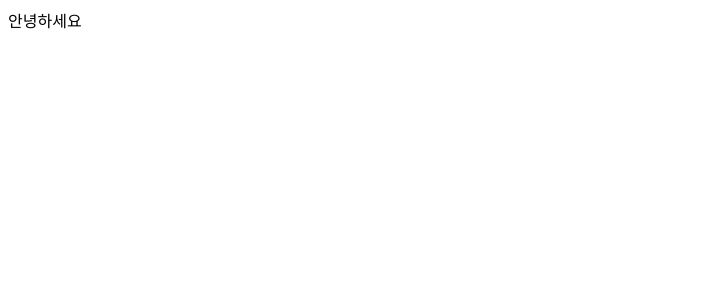
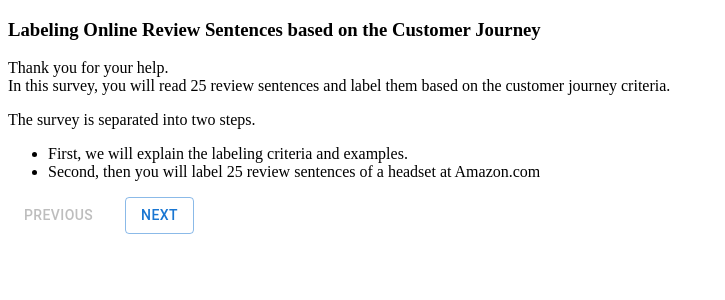
Before and after one commit to TheStarkor/review_generator, a React (Create React App) app in the folder front/: page / in a window 1280 px wide. Shown: the top 300 px of the page, without its empty margins (0-725 px from the left). Built offline with nearby package versions, Linux system fonts and the light colour scheme.

Commit message:
feat: make intro page

```diff
--- a/front/package.json
+++ b/front/package.json
@@ -3,11 +3,15 @@
   "version": "0.1.0",
   "private": true,
   "dependencies": {
+    "@emotion/react": "^11.9.3",
+    "@emotion/styled": "^11.9.3",
+    "@mui/material": "^5.9.2",
     "@testing-library/jest-dom": "^5.16.4",
     "@testing-library/react": "^13.3.0",
     "@testing-library/user-event": "^13.5.0",
     "react": "^18.2.0",
     "react-dom": "^18.2.0",
+    "react-router-dom": "^6.3.0",
     "react-scripts": "5.0.1",
     "web-vitals": "^2.1.4"
   },
--- a/front/src/App.js
+++ b/front/src/App.js
@@ -1,8 +1,18 @@
+import React from "react";
+import { BrowserRouter as Router, Routes, Route } from "react-router-dom";
+import Intro from "./pages/Intro";
+import Sample from "./pages/Sample";
+import Problem from "./pages/Problem";
+
 function App() {
   return (
-    <div className="App">
-      안녕하세요
-    </div>
+    <Router>
+      <Routes>
+        <Route path="/" element={<Intro />} />
+        <Route path="/sample" element={<Sample />} />
+        <Route path="/problem" element={<Problem />} />
+      </Routes>
+    </Router>
   );
 }
 
--- /dev/null
+++ b/front/src/pages/Intro.jsx
@@ -0,0 +1,26 @@
+import React from 'react';
+import Button from '@mui/material/Button';
+import Stack from '@mui/material/Stack';
+import { Link } from 'react-router-dom';
+
+const Intro = (props) => {
+	return (
+		<>
+			<h3>Labeling Online Review Sentences based on the Customer Journey</h3>
+			<p>Thank you for your help. <br/> In this survey, you will read 25 review sentences and label them based on the customer journey criteria.</p>
+			<p>The survey is separated into two steps.</p>
+			<ul>
+				<li>First, we will explain the labeling criteria and examples.</li>
+				<li>Second, then you will label 25 review sentences of a headset at Amazon.com</li>
+			</ul>
+			<Stack direction="row" spacing={2}>
+				<Button variant="disabled">Previous</Button>
+				<Link to="/problem">
+					<Button variant="outlined">Next</Button>
+				</Link>
+			</Stack>
+		</>
+	);
+};
+
+export default Intro;
--- /dev/null
+++ b/front/src/pages/Problem.jsx
@@ -0,0 +1,23 @@
+import React from 'react';
+import Button from '@mui/material/Button';
+import Stack from '@mui/material/Stack';
+
+const Intro = (props) => {
+	return (
+		<>
+			<h3>Labeling Online Review Sentences based on the Customer Journey</h3>
+			<p>Thank you for your help. <br/> In this survey, you will read 25 review sentences and label them based on the customer journey criteria.</p>
+			<p>The survey is separated into two steps.</p>
+			<ul>
+				<li>First, we will explain the labeling criteria and examples.</li>
+				<li>Second, then you will label 25 review sentences of a headset at Amazon.com</li>
+			</ul>
+			<Stack direction="row" spacing={2}>
+				<Button variant="outlined">Previous</Button>
+				<Button variant="outlined">Next</Button>
+			</Stack>
+		</>
+	);
+};
+
+export default Intro;
--- /dev/null
+++ b/front/src/pages/Sample.jsx
@@ -0,0 +1,23 @@
+import React from 'react';
+import Button from '@mui/material/Button';
+import Stack from '@mui/material/Stack';
+
+const Intro = (props) => {
+	return (
+		<>
+			<h3>Labeling Online Review Sentences based on the Customer Journey</h3>
+			<p>Thank you for your help. <br/> In this survey, you will read 25 review sentences and label them based on the customer journey criteria.</p>
+			<p>The survey is separated into two steps.</p>
+			<ul>
+				<li>First, we will explain the labeling criteria and examples.</li>
+				<li>Second, then you will label 25 review sentences of a headset at Amazon.com</li>
+			</ul>
+			<Stack direction="row" spacing={2}>
+				<Button variant="outlined">Previous</Button>
+				<Button variant="outlined">Next</Button>
+			</Stack>
+		</>
+	);
+};
+
+export default Intro;
```
Also changed, not shown: 1 other file (tests, documents, lock files or other folders).
